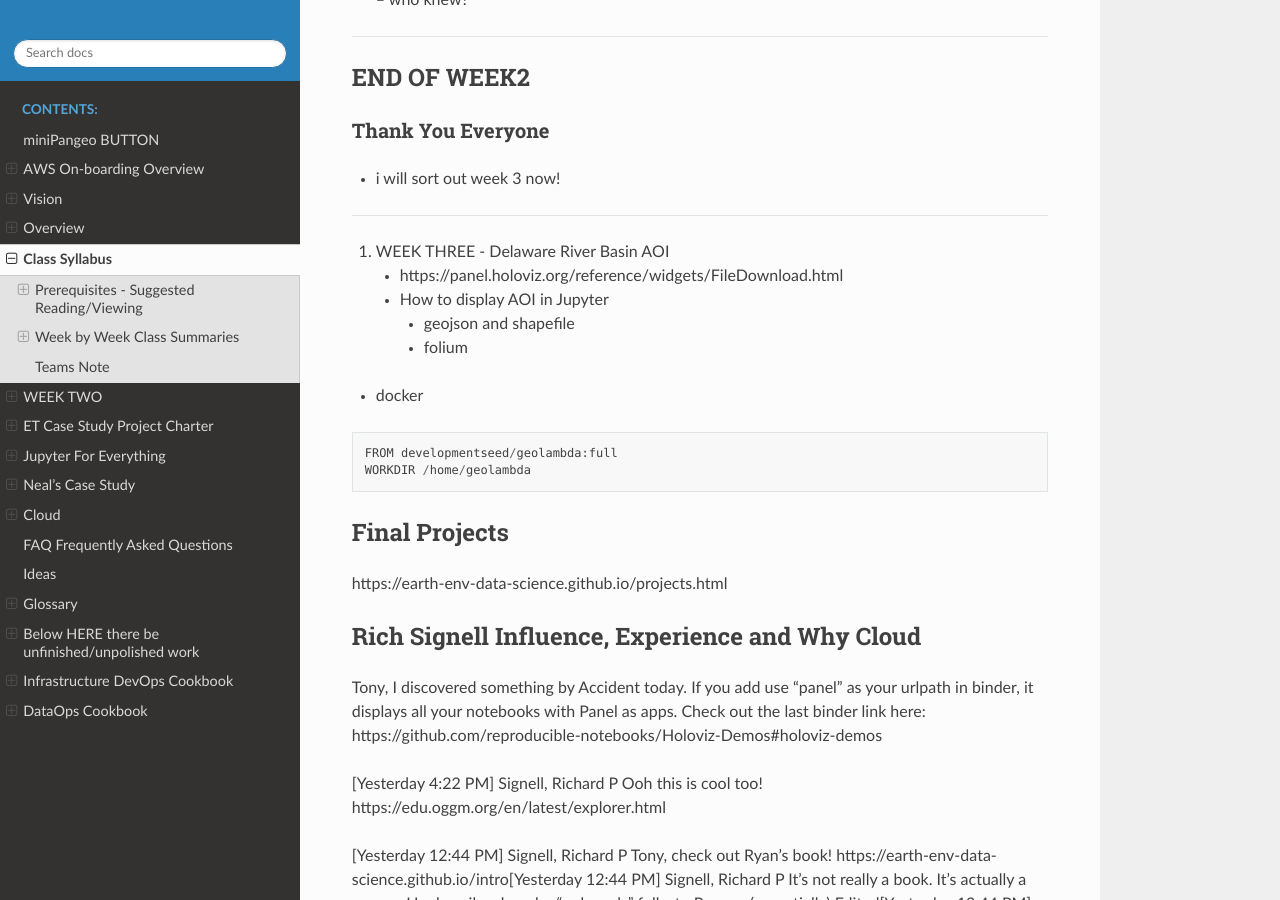
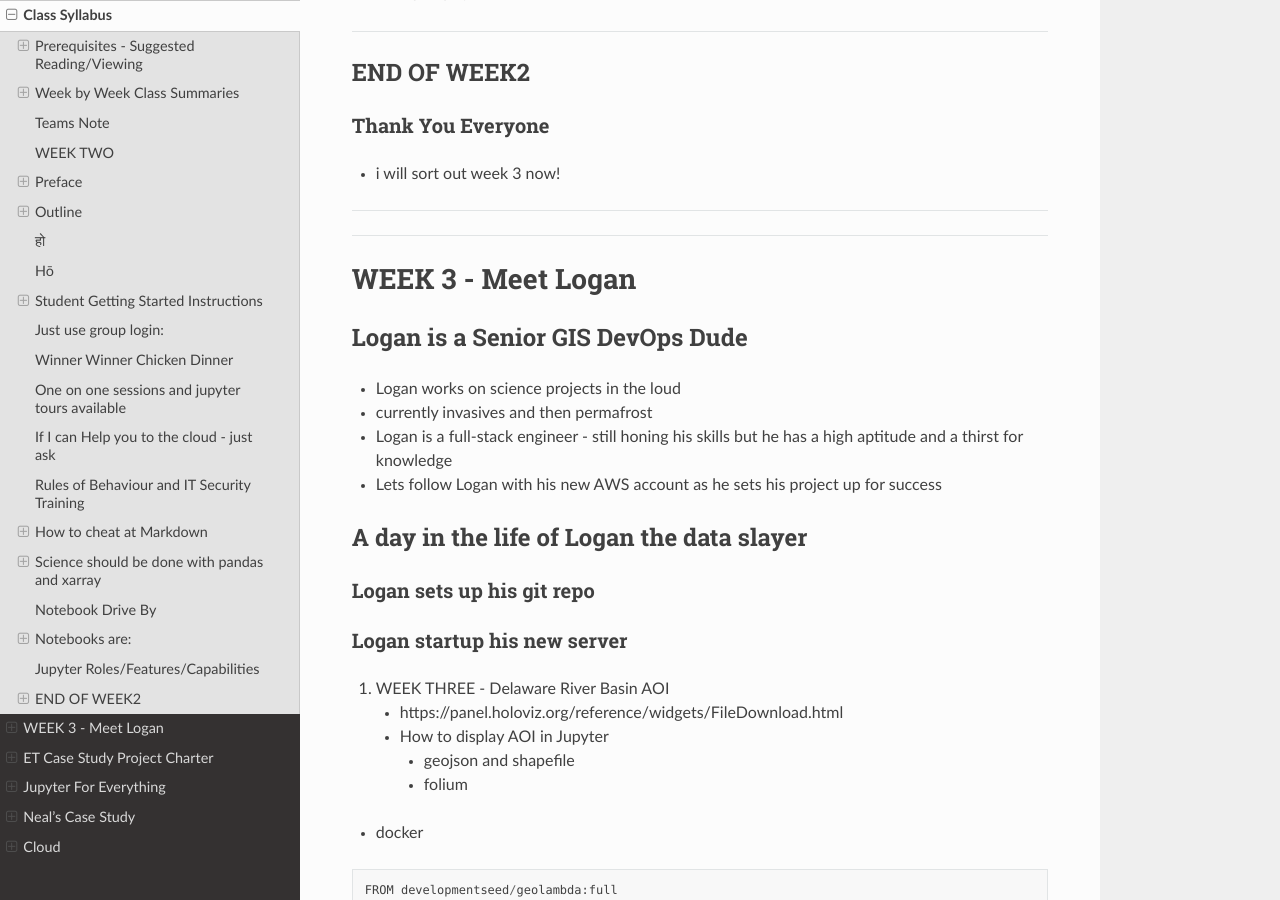
Before and after one commit to tonybutzer/harmony, a Sphinx documentation site: the page built from documentation/source/00weekbyweek.md, in a window 1280 px wide and 900 px high, scrolled down 12437 px. Built offline with Sphinx 7.4.7 and the Read the Docs theme 2.0.0, drawn with Linux system fonts in a browser that asks for light colours; pages that are not in the unit, such as notebooks, are missing from menus.

Commit message:
automatic git update from Makefile

```diff
--- a/documentation/source/00weekbyweek.md
+++ b/documentation/source/00weekbyweek.md
@@ -142,7 +142,7 @@ we will fill in more color/detail as we go through our CASE Studies.
 	- See you next week for an open lab
 	- The week after that I will look at Areas of Interest and how they relate to ET modeling
 ---
-# WEEK TWO
+## WEEK TWO
 
 ## Preface
 
@@ -434,6 +434,20 @@ science_joy = 1 * ec2 + docker * 1e3
 
 
 
+# WEEK 3 - Meet Logan
+
+## Logan is a Senior GIS DevOps Dude
+- Logan works on science projects in the loud
+- currently invasives and then permafrost
+- Logan is a full-stack engineer - still honing his skills but he has a high aptitude and a thirst for knowledge
+- Lets follow Logan with his new AWS account as he sets his project up for success
+
+## A day in the life of Logan the data slayer
+
+### Logan sets up his git repo
+
+### Logan startup his new server
+
 
 2. WEEK THREE - Delaware River Basin AOI
 	- https://panel.holoviz.org/reference/widgets/FileDownload.html
```
